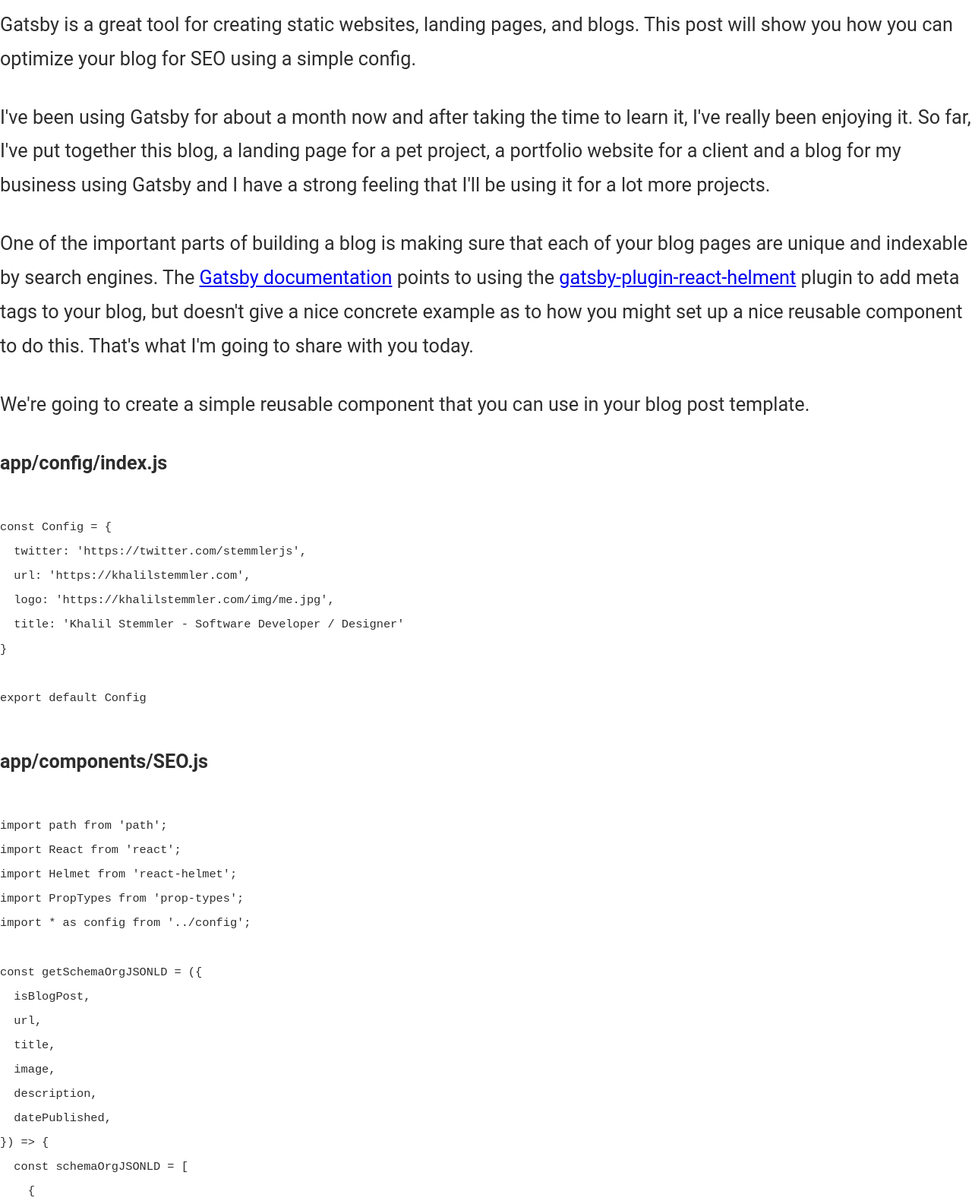
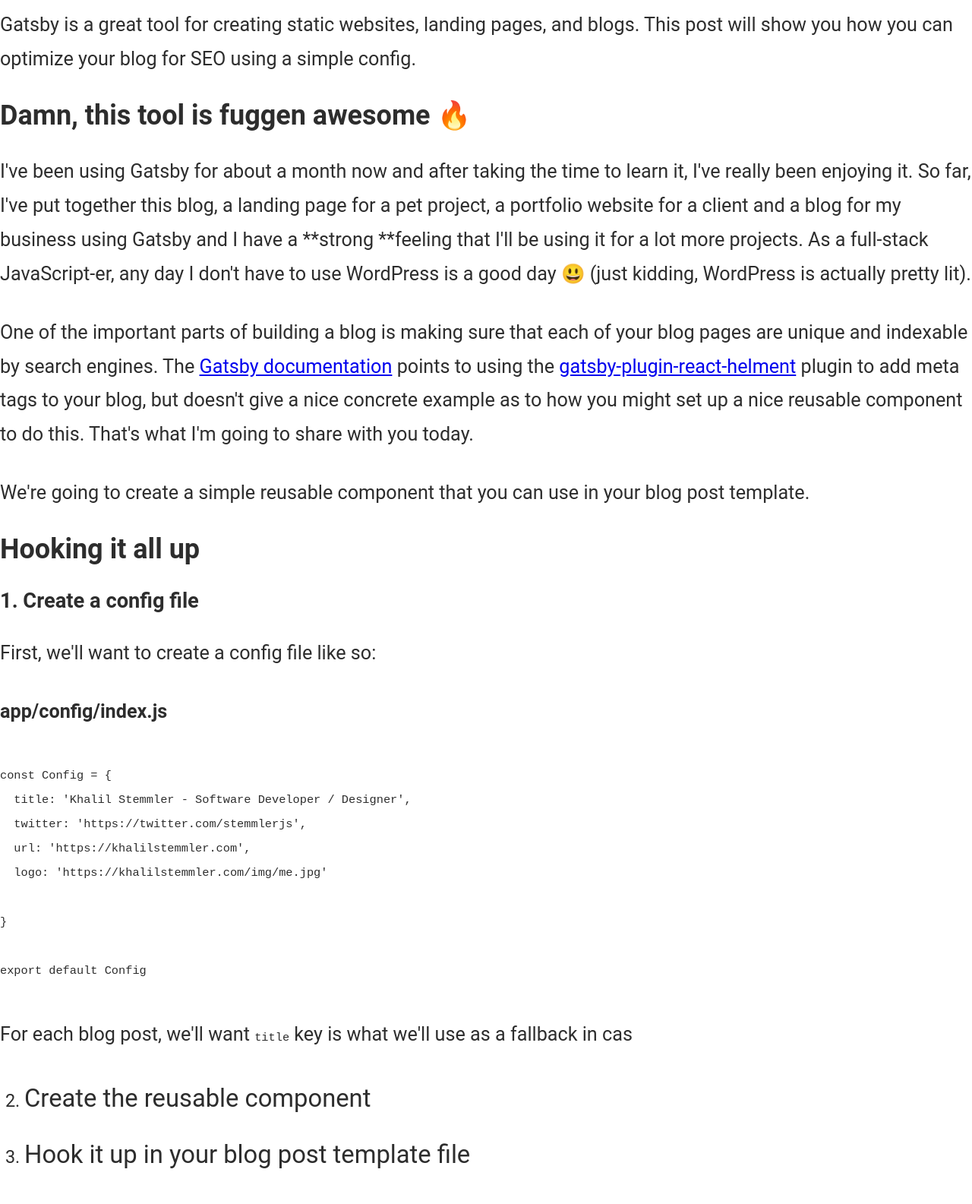
Before and after one commit to stemmlerjs/khalilstemmler.com, a Gatsby site: page /blog/how-to-optimize-your-gatsby-blog-for-seo in a window 1280 px wide. Shown: the part 700-2285 px from the top of the page at 76% size. Built offline with nearby package versions, Linux system fonts and the light colour scheme; Gatsby itself is replaced by a stand-in of ours; some packages are replaced by stand-ins of ours; code samples lack their colours.

Commit message:
Update Blog “how-to-optimize-your-gatsby-blog-for-seo”

````diff
--- a/src/pages/blog/how-to-optimize-your-gatsby-blog-for-seo.md
+++ b/src/pages/blog/how-to-optimize-your-gatsby-blog-for-seo.md
@@ -14,24 +14,41 @@
 image: /img/web-1280-–-1.png
 published: false
 ---
-I've been using Gatsby for about a month now and after taking the time to learn it, I've really been enjoying it. So far, I've put together this blog, a landing page for a pet project, a portfolio website for a client and a blog for my business using Gatsby and I have a strong feeling that I'll be using it for a lot more projects.
+# Damn, this tool is fuggen awesome 🔥
+
+I've been using Gatsby for about a month now and after taking the time to learn it, I've really been enjoying it. So far, I've put together this blog, a landing page for a pet project, a portfolio website for a client and a blog for my business using Gatsby and I have a **strong **feeling that I'll be using it for a lot more projects. As a full-stack JavaScript-er, any day I don't have to use WordPress is a good day 😃 (just kidding, WordPress is actually pretty lit).
 
 One of the important parts of building a blog is making sure that each of your blog pages are unique and indexable by search engines. The [Gatsby documentation](https://www.gatsbyjs.org/docs/seo/) points to using the [gatsby-plugin-react-helment](https://www.gatsbyjs.org/packages/gatsby-plugin-react-helmet) plugin to add meta tags to your blog, but doesn't give a nice concrete example as to how you might set up a nice reusable component to do this. That's what I'm going to share with you today.
 
 We're going to create a simple reusable component that you can use in your blog post template.
 
+# Hooking it all up
+
+## 1. Create a config file
+
+First, we'll want to create a config file like so:
+
 **app/config/index.js**
 
 ```javascript
 const Config = {
+  title: 'Khalil Stemmler - Software Developer / Designer',
   twitter: 'https://twitter.com/stemmlerjs',
   url: 'https://khalilstemmler.com',
-  logo: 'https://khalilstemmler.com/img/me.jpg',
-  title: 'Khalil Stemmler - Software Developer / Designer'
+  logo: 'https://khalilstemmler.com/img/me.jpg'
+
 }
 
 export default Config
 ```
+
+For each blog post, we'll want ```title``` key is what we'll use as a fallback in cas
+
+
+
+2. Create the reusable component
+
+3. Hook it up in your blog post template file
 
 **app/components/SEO.js**
 
@@ -317,6 +334,14 @@
 `
 ```
 
+## That's it
+
+\[let the reader know they've arrived at the end]
+
+\[summarize what they've learned or how they've benefited from your post]
+
+\[ask a question to encourage the reader to leave a comment or react]
+
 If your site is uploaded, you can use a tool like Facebook URL debugger to test out your SEO.
 
 I hope this was useful to you.
````
